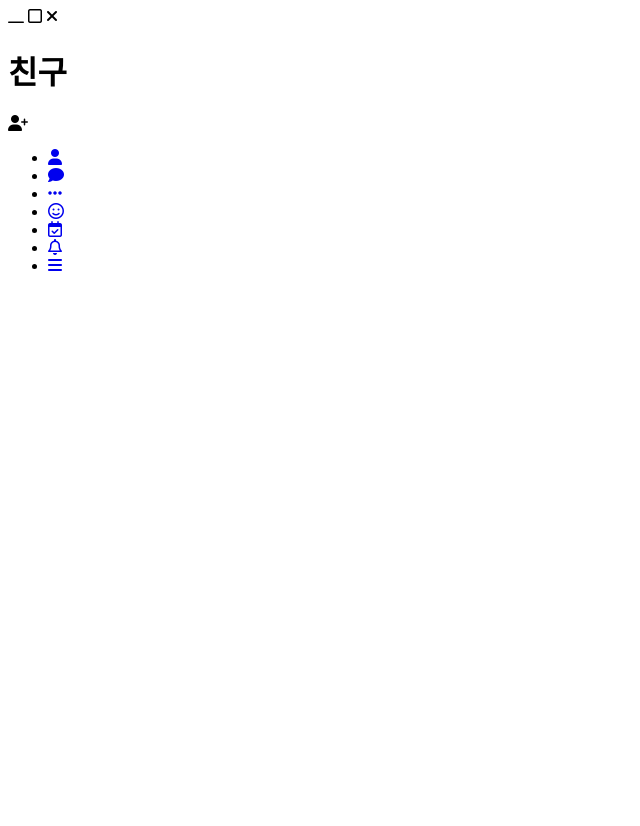
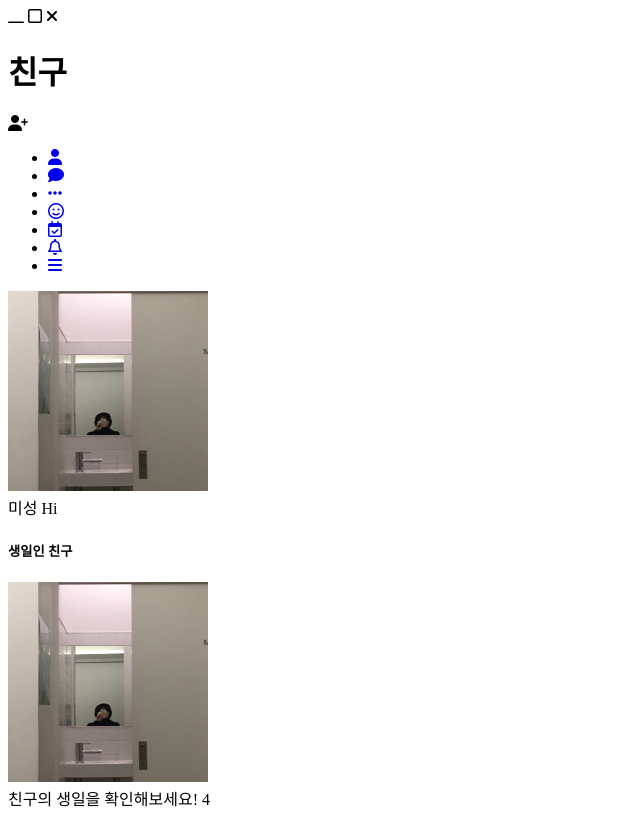
Before and after one commit to mixsung/refresh_kakao_clone, a plain HTML site: page friends.html in a window 1280 px wide. Shown: the whole page, without its empty margins (0-640 px from the left). Before the commit the page ends 800 px from the top, so only its background shows below. Drawn offline with Linux system fonts and the light colour scheme.

Commit message:
html
html

```diff
--- a/friends.html
+++ b/friends.html
@@ -34,6 +34,31 @@
             <li class="side-bar__list-item"><a href="#" class="side-bar__list__list-link"><i class="fas fa-bars"></i></a></li>
         </ul>
     </nav>
+    <main class="friends">
+        <header class="friends__header">
+            <div class="friends__friend friend friend--lg">
+                <!-- The class friend--lg means that larger avatar(ME) than friends one.  -->
+                <img src="images/myprofile.jpg" alt="" class="g-avatar friend__avatar" width="200" height="200">
+                <div class="friend__content">
+                    <span class="friend__name">미성</span>
+                    <span class="friend__status">Hi</span>
+                </div>
+            </div>
+            <div class="friends__birthday">
+                <h5 class="friends__birthday-title">생일인 친구</h5>
+                <div class="friends__friend friend">
+                    <img src="images/myprofile.jpg" alt="" class="g-avatar friend__avatar" width="200" height="200">
+                    <div class="friend__content">
+                        <span class="friend__name">친구의 생일을 확인해보세요!</span>
+                        <span class="friend__birthday-number">4</span>
+                    </div>
+                </div>
+            </div>
+            <ul class="friends__list">
+
+            </ul>
+        </header>
+    </main>
 
 
 </body>
```
Also changed, not shown: index.html (+2 -1 lines), images/myprofile.jpg (added).
